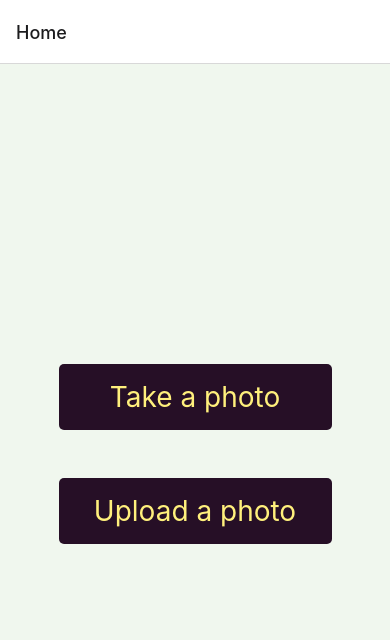
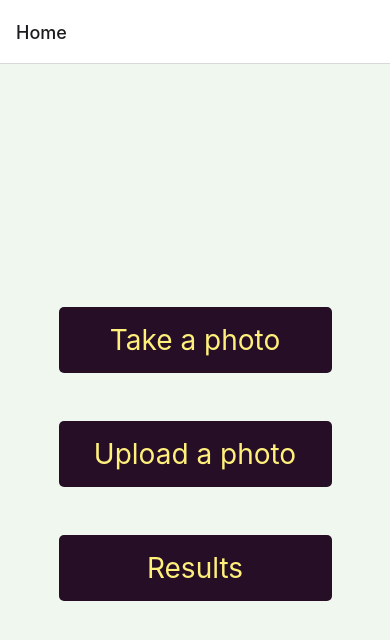
Before and after one commit to ikozul00/questions-answering-system, a React Native app in the folder MobileApp/: screen /Home in a window 390 px wide. Shown: the top 640 px of the page. Built offline with nearby package versions, Linux system fonts and the light colour scheme.

Commit message:
Add calls to API

```diff
--- a/MobileApp/src/features/ImageDisplay/ImageDisplay.tsx
+++ b/MobileApp/src/features/ImageDisplay/ImageDisplay.tsx
@@ -1,13 +1,16 @@
 import React, {useState} from 'react';
 import {Text} from 'react-native';
 import styled from 'styled-components/native';
-import type {ImageScreenRouteProp} from '../navigation/types';
-import {useRoute} from '@react-navigation/native';
+import {
+  ImageScreenNavigationProp,
+  ImageScreenRouteProp,
+} from '../navigation/types';
+import {useNavigation, useRoute} from '@react-navigation/native';
 
 export const ImageDisplay = function ImageDisplay(): JSX.Element {
   const route = useRoute<ImageScreenRouteProp>();
+  const navigation = useNavigation<ImageScreenNavigationProp>();
   const fileData = route.params.file;
-  const [result, setResult] = useState('');
 
   const [name, setName] = useState('');
 
@@ -19,9 +22,7 @@ export const ImageDisplay = function ImageDisplay(): JSX.Element {
       type: fileData.type,
     });
     data.append('title', name);
-    console.log('evo');
     try {
-      console.log('nesto');
       //Address of localhost on android emulator: 10.0.2.2
       const response = await fetch(`http://localhost:8000/uploadImage/`, {
         method: 'POST',
@@ -34,12 +35,10 @@ export const ImageDisplay = function ImageDisplay(): JSX.Element {
         console.warn('Problem fetching text.');
         return;
       }
-      const jsonRes = await response.json();
-      console.log(jsonRes);
-      setResult(jsonRes.result);
     } catch (err) {
       console.warn(err);
     }
+    navigation.navigate('Home');
   };
 
   return (
@@ -65,7 +64,6 @@ export const ImageDisplay = function ImageDisplay(): JSX.Element {
         <StyledTouchableOpacity onPress={uploadFile}>
           <StyledTextButtonLabel>Submit</StyledTextButtonLabel>
         </StyledTouchableOpacity>
-        {result && <Text>{result}</Text>}
       </StyledViewContainer>
     </StyledScrollView>
   );
--- a/MobileApp/src/features/home/Home.tsx
+++ b/MobileApp/src/features/home/Home.tsx
@@ -1,9 +1,11 @@
 import React from 'react';
-import styled, {useTheme} from 'styled-components/native';
+import styled from 'styled-components/native';
+import {useNavigation} from '@react-navigation/native';
+import type {HomeScreenNavigationProp} from '../navigation/types';
 import {PictureButton} from './PictureButton';
 
 export const Home = function Home(): JSX.Element {
-  const theme = useTheme();
+  const navigation = useNavigation<HomeScreenNavigationProp>();
 
   return (
     <StyledScrollView
@@ -14,6 +16,9 @@ export const Home = function Home(): JSX.Element {
       <StyledViewContainer>
         <PictureButton type="capture" />
         <PictureButton type="library" />
+        <StyledTouchableOpacity onPress={() => navigation.navigate('Results')}>
+          <StyledTextLabel>Results</StyledTextLabel>
+        </StyledTouchableOpacity>
       </StyledViewContainer>
     </StyledScrollView>
   );
@@ -29,3 +34,17 @@ const StyledViewContainer = styled.View`
   justify-content: space-around;
   gap: ${({theme}) => theme.spaces.space48};
 `;
+
+const StyledTouchableOpacity = styled.TouchableOpacity`
+  background-color: ${({theme}) => theme.colors.secondary};
+  padding-top: ${({theme}) => theme.spaces.space16};
+  padding-bottom: ${({theme}) => theme.spaces.space16};
+  width: 70%;
+  border-radius: ${({theme}) => theme.borderRadius};
+`;
+
+const StyledTextLabel = styled.Text`
+  color: ${({theme}) => theme.colors.tertiary};
+  font-size: ${({theme}) => theme.fontSizes.extralarge};
+  text-align: center;
+`;
--- a/MobileApp/src/features/home/PictureButton.tsx
+++ b/MobileApp/src/features/home/PictureButton.tsx
@@ -1,7 +1,7 @@
 import React, {useCallback} from 'react';
 import type {PropsWithChildren} from 'react';
 import {PermissionsAndroid} from 'react-native';
-import styled, {useTheme} from 'styled-components/native';
+import styled from 'styled-components/native';
 import * as ImagePicker from 'react-native-image-picker';
 import {useNavigation} from '@react-navigation/native';
 import type {HomeScreenNavigationProp} from '../navigation/types';
--- a/MobileApp/src/features/navigation/Screens.tsx
+++ b/MobileApp/src/features/navigation/Screens.tsx
@@ -6,6 +6,8 @@ import {createStackNavigator} from '@react-navigation/stack';
 import {Home} from '../home/Home';
 import {ThemeProvider} from 'styled-components/native';
 import {ImageDisplay} from '../ImageDisplay/ImageDisplay';
+import {Results} from '../Results/Results';
+import {ResultDisplay} from '../Results/ResultDisplay';
 import {theme} from '../theme/theme';
 import {StackParamList} from './types';
 
@@ -24,6 +26,12 @@ export const Screens = function (): JSX.Element {
               component={ImageDisplay}
               initialParams={{uri: ''}}
             />
+            <Stack.Screen name="Results" component={Results} />
+            <Stack.Screen
+              name="ResultDisplay"
+              component={ResultDisplay}
+              initialParams={{id: ''}}
+            />
           </Stack.Navigator>
         </SafeAreaView>
       </NavigationContainer>
```
Also changed, not shown: MobileApp/src/features/navigation/types.ts (+14 -0 lines).
